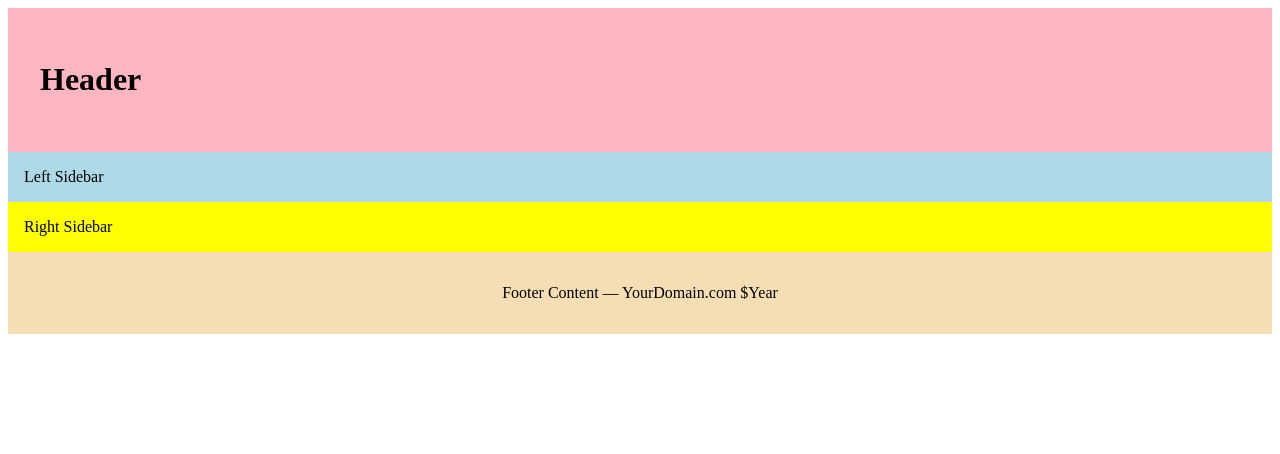
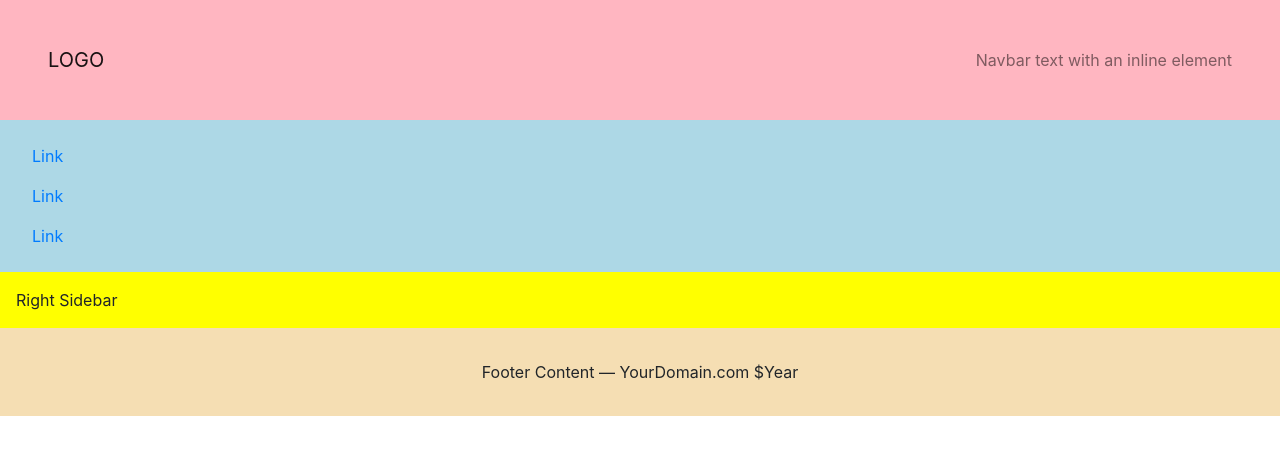
Before and after one commit to RomeoRaven/website-templates, a plain HTML site: page index.html in a window 1280 px wide. Drawn offline with nearby package versions, Linux system fonts and the light colour scheme.

Commit message:
added Bootstrap 4.5

```diff
--- a/index.html
+++ b/index.html
@@ -1,3 +1,4 @@
+
 <!doctype html>
 <html lang="en">
   <head>
@@ -5,18 +6,36 @@
     <meta property="og:locale" content="en_US" />
     <meta name="viewport" content="width=device-width, initial-scale=1, shrink-to-fit=no">
     <title>Page Title</title>
+    <!-- Bootstrap CSS -->
+    <link rel="stylesheet" href="https://stackpath.bootstrapcdn.com/bootstrap/4.5.0/css/bootstrap.min.css" integrity="sha384-9aIt2nRpC12Uk9gS9baDl411NQApFmC26EwAOH8WgZl5MYYxFfc+NcPb1dKGj7Sk" crossorigin="anonymous">
     <link rel="stylesheet" href="style.css" type="text/css" media="all" />
     <style type="css/text">
       /* In page styling */
     </style>
   </head>
   <body>
-    <header><h1>Header</h1></header>
-    <div class="left-sidebar">Left Sidebar</div>
+    <header>
+        <nav class="navbar sticky-top navbar-light">
+            <a class="navbar-brand" href="#">LOGO</a>
+            <span class="navbar-text">Navbar text with an inline element</span>
+        </nav>
+    </header>
+    <div class="left-sidebar">
+        <nav class="nav flex-column">
+            <a class="nav-link" href="#">Link</a>
+            <a class="nav-link" href="#">Link</a>
+            <a class="nav-link" href="#">Link</a>
+        </nav>
+    </div>
     <main>
     <!-- Content here -->
     </main>
     <div class="right-sidebar">Right Sidebar</div>
     <footer>Footer Content — YourDomain.com $Year</footer>
+    <!-- Optional JavaScript -->
+    <!-- jQuery first, then Popper.js, then Bootstrap JS -->
+    <script src="https://code.jquery.com/jquery-3.5.1.slim.min.js" integrity="sha384-DfXdz2htPH0lsSSs5nCTpuj/zy4C+OGpamoFVy38MVBnE+IbbVYUew+OrCXaRkfj" crossorigin="anonymous"></script>
+    <script src="https://cdn.jsdelivr.net/npm/popper.js@1.16.0/dist/umd/popper.min.js" integrity="sha384-Q6E9RHvbIyZFJoft+2mJbHaEWldlvI9IOYy5n3zV9zzTtmI3UksdQRVvoxMfooAo" crossorigin="anonymous"></script>
+    <script src="https://stackpath.bootstrapcdn.com/bootstrap/4.5.0/js/bootstrap.min.js" integrity="sha384-OgVRvuATP1z7JjHLkuOU7Xw704+h835Lr+6QL9UvYjZE3Ipu6Tp75j7Bh/kR0JKI" crossorigin="anonymous"></script>
   </body>
   </html>
```
